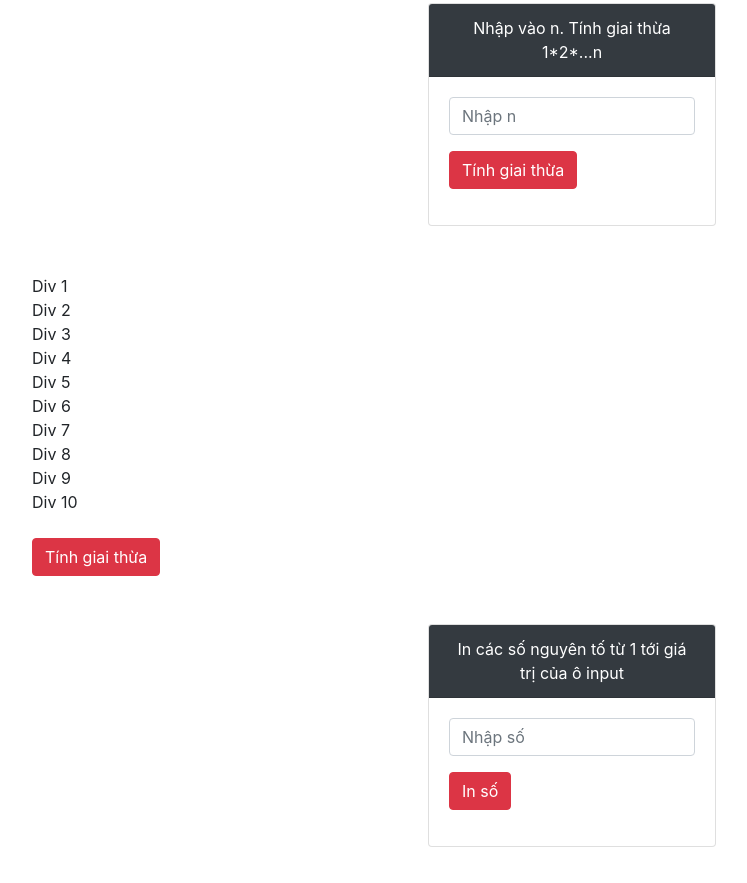
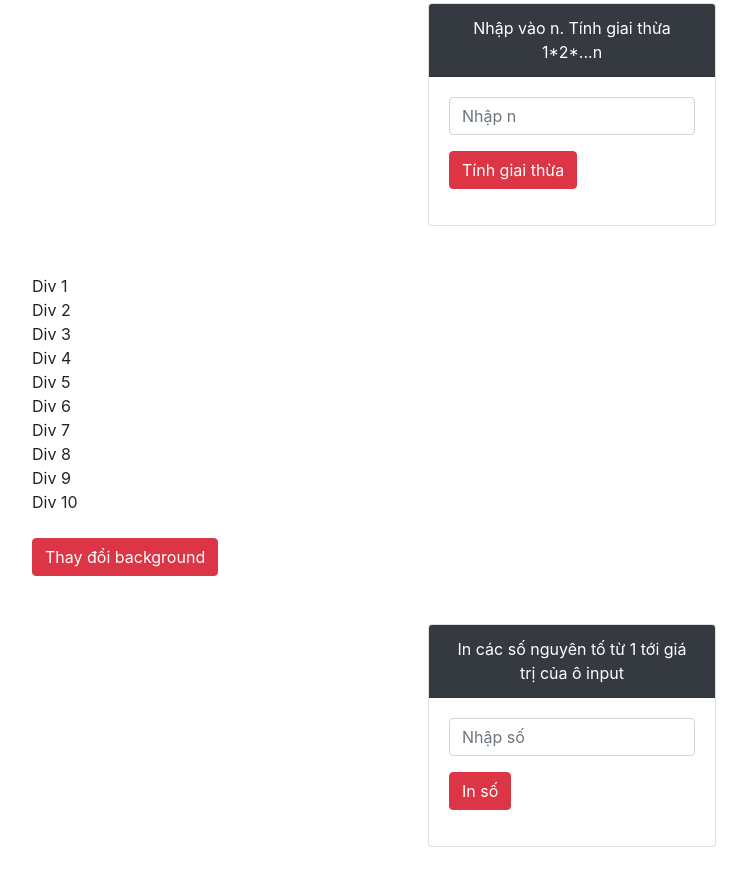
Before and after one commit to vietnguyentien01/jsLoop, a plain HTML site: page index.html in a window 1280 px wide. Shown: the part 370-1253 px from the top of the page, without its empty margins (68-815 px from the left). Drawn offline with nearby package versions, Linux system fonts and the light colour scheme.

Commit message:
Upload source code for the second time

```diff
--- a/index.html
+++ b/index.html
@@ -61,7 +61,7 @@
             <div class="changeDiv">Div 9</div>
             <div class="changeDiv">Div 10</div>
             <br>
-            <button type="button" class="btn btn-danger" id="btnCalc3">Tính giai thừa</button>
+            <button type="button" class="btn btn-danger" id="btnCalc3">Thay đổi background</button>
         </div>
 
         <div class="card mx-auto my-5" style="width: 18rem;">
```
